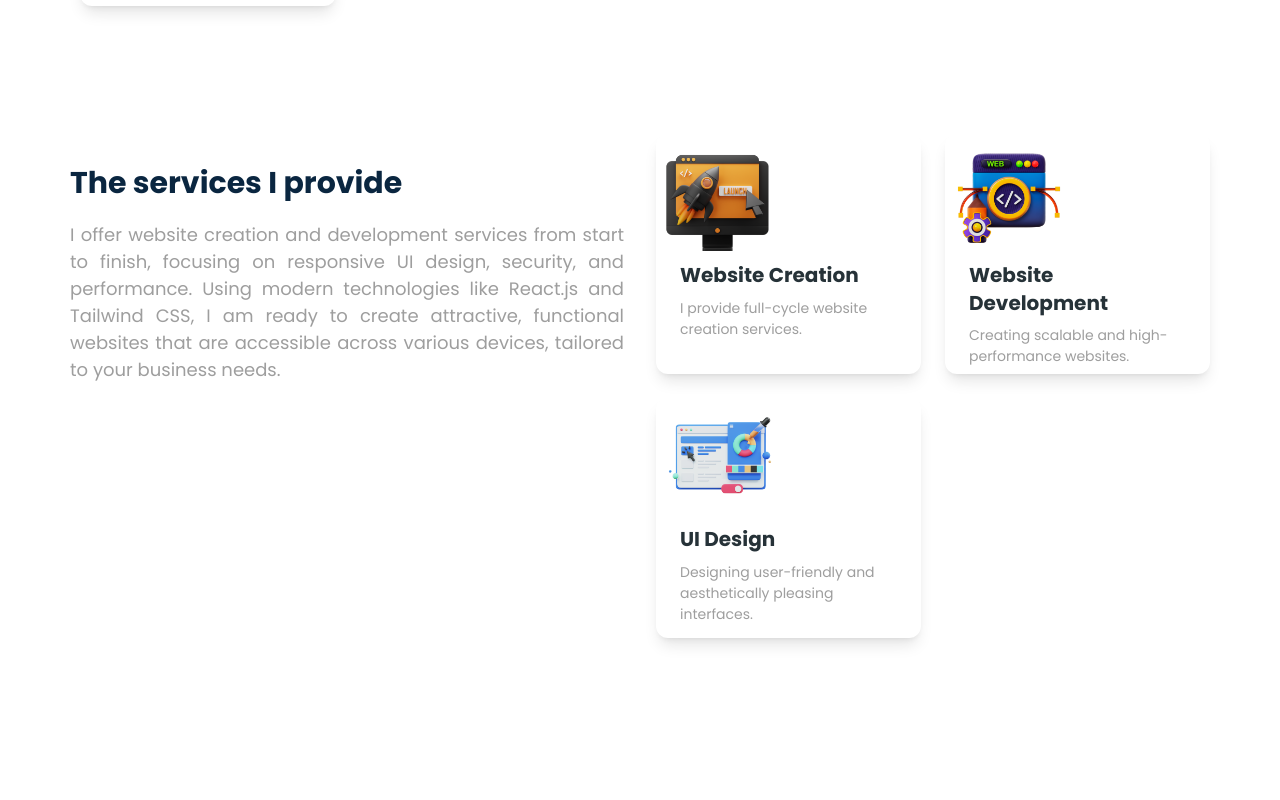
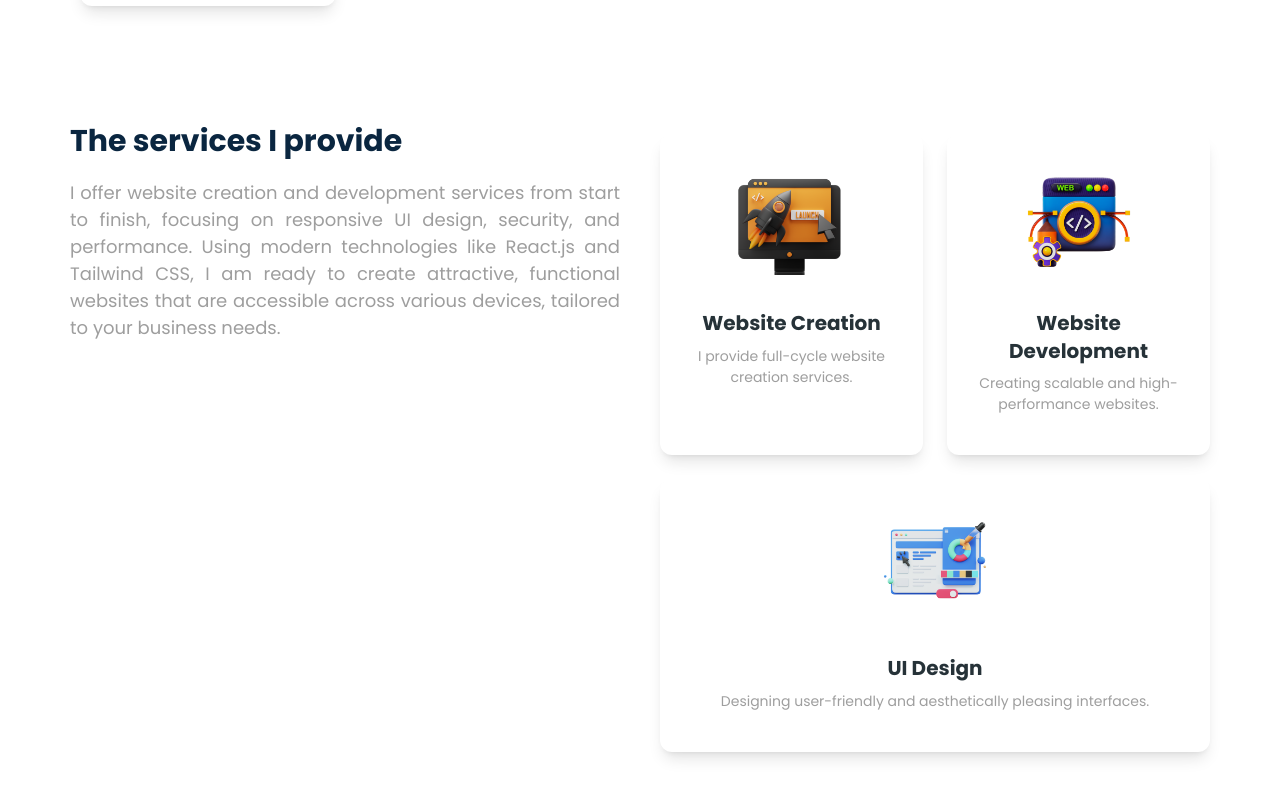
Before and after one commit to PUJASHINDU/Puja_Portofolio, a React (Vite) app: page / in a window 1280 px wide. Shown: the part 2280-3080 px from the top of the page. Built offline with nearby package versions, Linux system fonts and the light colour scheme.

Commit message:
Tata letak dan resposive edit

```diff
--- a/src/Components/ServiceComponents.jsx
+++ b/src/Components/ServiceComponents.jsx
@@ -1,17 +1,17 @@
-import { Button, Card, CardBody, CardFooter, Typography } from "@material-tailwind/react";
+import { Card, CardBody, Typography } from "@material-tailwind/react";
 import serviceone from "../assets/service/serviceone.png";
 import servicetwo from "../assets/service/servicetwo.png";
 import servicetree from "../assets/service/servicetree.png";
 
 export function LogoSection6() {
   return (
-    <section className="py-8 px-8 lg:py-20">
-      <div className="container mx-auto grid gap-8 lg:grid-cols-2 items-center">
+    <section className="py-8 px-4 sm:px-8 lg:py-20">
+      <div className="container mx-auto grid gap-10 lg:grid-cols-2 items-center">
         {/* Bagian Typography */}
-        <div className="text-center lg:text-left -mt-6">
+        <div className="text-center lg:text-left">
           <Typography
             variant="h1"
-            className="-mt-40 mb-5 !text-2xl !leading-snug lg:!text-3xl text-customBlue font-poppins"
+            className="mb-5 !text-2xl !leading-snug lg:!text-3xl text-customBlue font-poppins lg:-mt-80"
           >
             The services I provide
           </Typography>
@@ -25,12 +25,12 @@ export function LogoSection6() {
         </div>
 
         {/* Bagian Card */}
-        <div className="grid grid-cols-1 gap-6 sm:grid-cols-2">
+        <div className="grid grid-cols-1 sm:grid-cols-2 gap-6">
           {/* Card 1 */}
-          <Card className="w-full h-60 shadow-lg">
-            <img src={servicetree} alt="Website creation" className="w-32 h-32 object-cover" />
-            <CardBody>
-              <Typography variant="h5" color="blue-gray" className="mb-2 -mt-6 font-poppins">
+          <Card className="w-full shadow-lg h-auto py-4">
+            <img src={servicetree} alt="Website creation" className="w-32 h-32 object-cover mx-auto mt-2" />
+            <CardBody className="text-center">
+              <Typography variant="h5" color="blue-gray" className="mb-2 font-poppins">
                 Website Creation
               </Typography>
               <Typography variant="small" className="text-gray-500 font-poppins">
@@ -40,10 +40,10 @@ export function LogoSection6() {
           </Card>
 
           {/* Card 2 */}
-          <Card className="w-full h-60 shadow-lg">
-            <img src={servicetwo} alt="Website Development"  className="w-32 h-32 object-cover"  />
-            <CardBody>
-              <Typography variant="h5" color="blue-gray" className="mb-2 -mt-6 font-poppins">
+          <Card className="w-full shadow-lg h-auto py-4">
+            <img src={servicetwo} alt="Website Development" className="w-32 h-32 object-cover mx-auto mt-2" />
+            <CardBody className="text-center">
+              <Typography variant="h5" color="blue-gray" className="mb-2 font-poppins">
                 Website Development
               </Typography>
               <Typography variant="small" className="text-gray-500 font-poppins">
@@ -53,10 +53,10 @@ export function LogoSection6() {
           </Card>
 
           {/* Card 3 */}
-          <Card className="w-full h-60 shadow-lg">
-            <img src={serviceone} alt="UI Design" className=" h-32 w-32 object-cover" />
-            <CardBody>
-              <Typography variant="h5" color="blue-gray" className="mb-2 -mt-6 font-poppins">
+          <Card className="w-full shadow-lg h-auto py-4 sm:col-span-2">
+            <img src={serviceone} alt="UI Design" className="w-32 h-32 object-cover mx-auto mt-2" />
+            <CardBody className="text-center">
+              <Typography variant="h5" color="blue-gray" className="mb-2 font-poppins">
                 UI Design
               </Typography>
               <Typography variant="small" className="text-gray-500 font-poppins">
```
